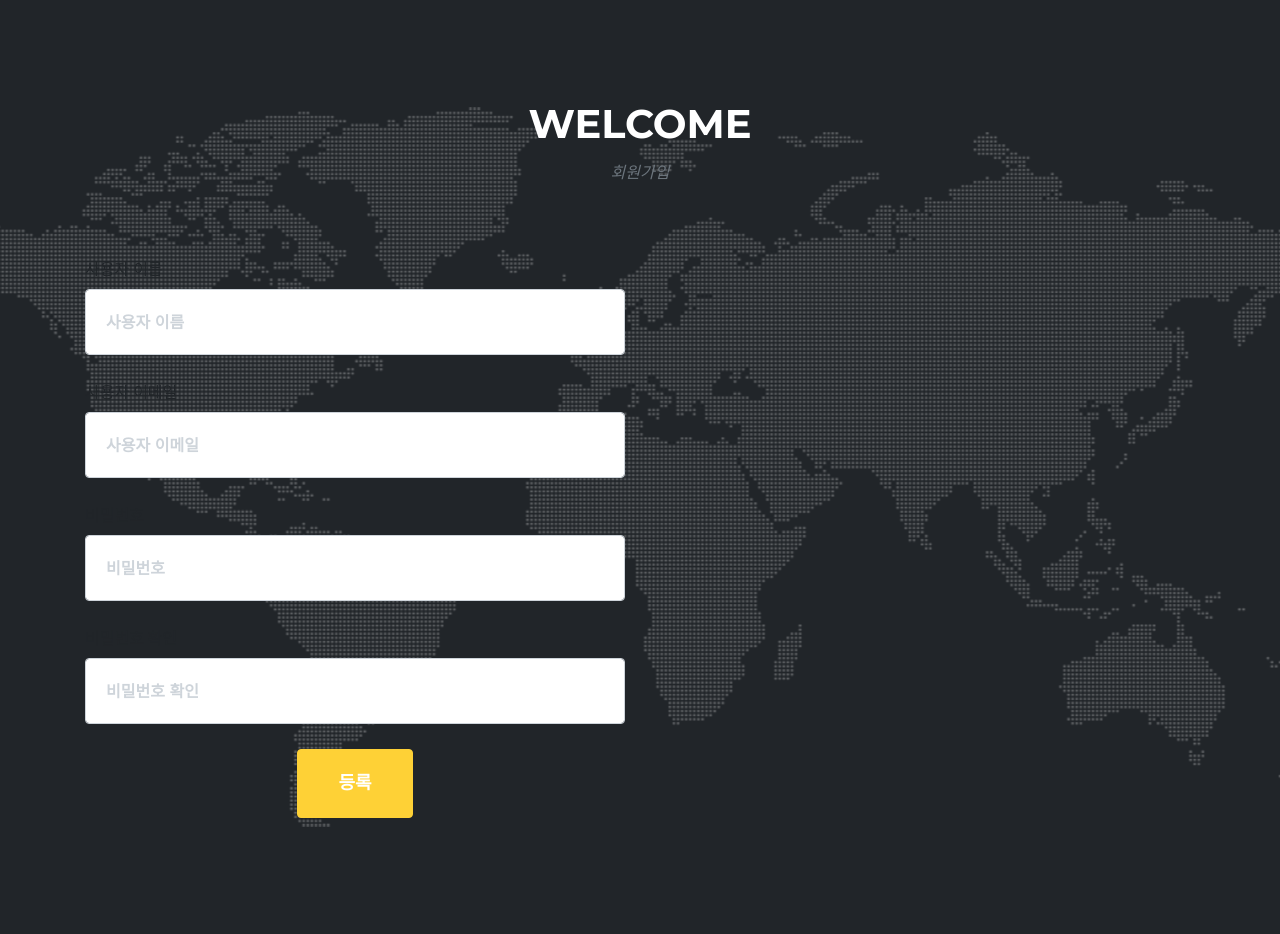
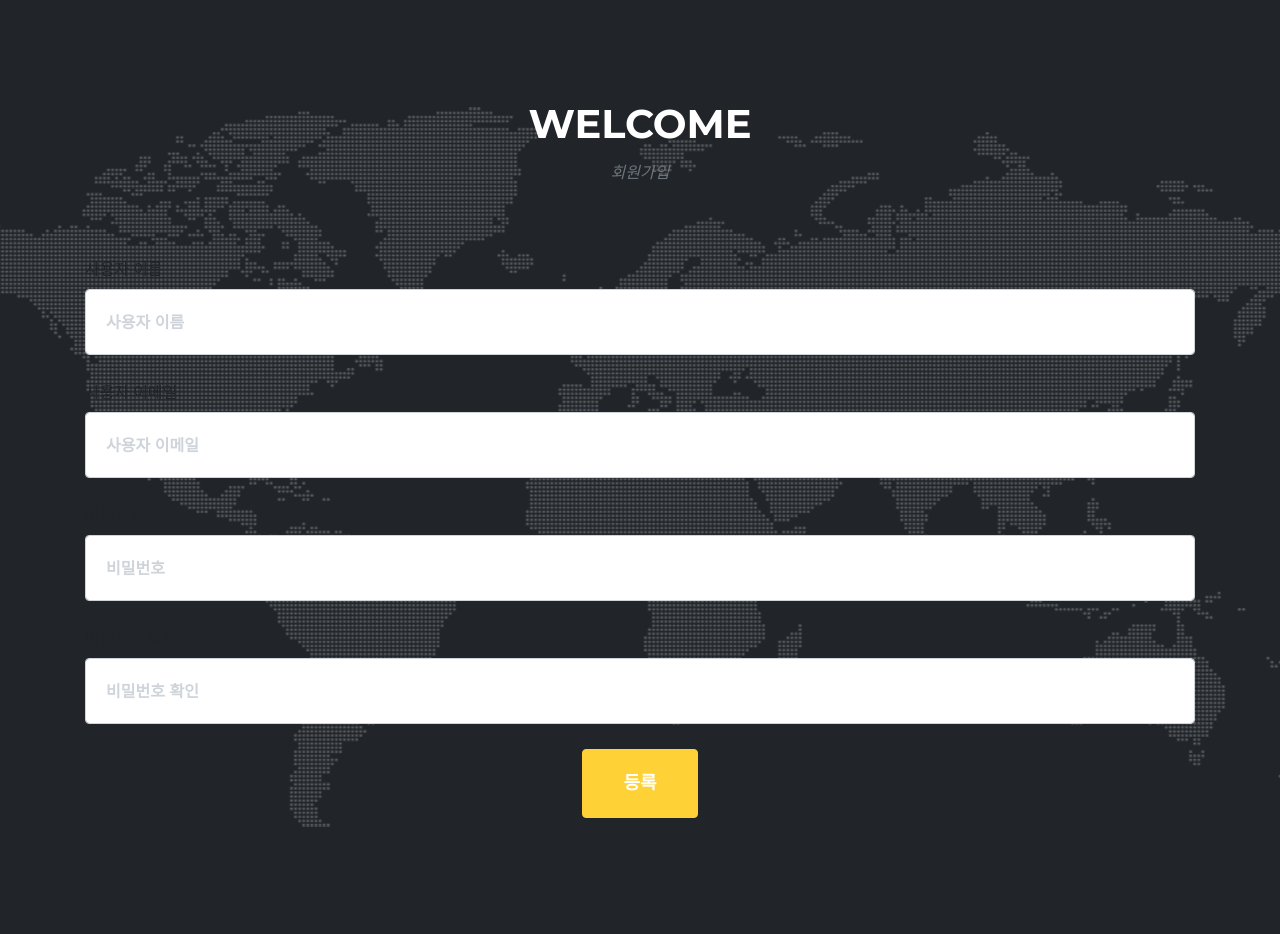
Before and after one commit to TrellixVulnTeam/coronavirus-analysis_JTIZ, a Django app: page /user/register/ in a window 1280 px wide. Run offline with Django 3.2, Linux system fonts and the light colour scheme; some libraries are stand-ins or nearby versions; some web fonts are replaced.

Commit message:
register page 수정

```diff
--- a/virus/user/templates/register.html
+++ b/virus/user/templates/register.html
@@ -54,19 +54,19 @@
             <h3 class="section-subheading text-muted">회원가입</h3>
             </div>
         </div>
-        {% comment %} <div class="row">
+        <div class="row">
             <div class="col-lg-12">
                 {{ error }}
             </div>
-        </div> {% endcomment %}
+        </div>
         <div class="row">
             <div class="col-lg-12">
                 <form method="POST" action="." id="contactForm" name="sentMessage" novalidate="novalidate">
                 {% csrf_token %}
                 <div class="row">
-                    <div class="col-md-6">
+                    <div class="col-md-12">
                         <div class="form-group">
-                            <label for="username">사용자 이름</label>
+                            <label for="username" class="intro-lead-in">사용자 이름</label>
                             <input type="text" class="form-control" id="username" placeholder="사용자 이름" name='username'>
                             <p class="help-block text-danger"></p>
                         </div>
```
Also changed, not shown: virus/db.sqlite3.
